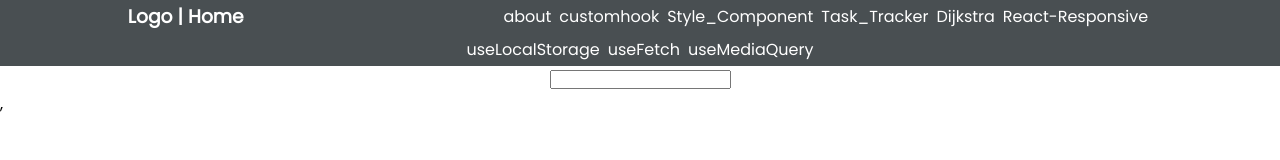
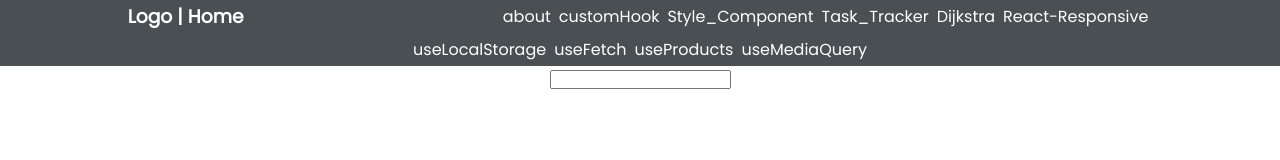
Before and after one commit to RabinPhaiju/React-Learn, a React (Create React App) app: page /React-Learn/customHook/useLocalStorage in a window 1280 px wide. Shown: the top 160 px of the page. Built offline with nearby package versions, Linux system fonts and the light colour scheme.

Commit message:
refactor nested router

```diff
--- a/src/App.js
+++ b/src/App.js
@@ -1,4 +1,4 @@
-import { Routes, Route,Link } from "react-router-dom"
+import { Routes, Route } from "react-router-dom"
 import React from "react"
 import Nav from "./components/Nav"
 import About from "./components/pages/About"
@@ -14,6 +14,7 @@ import LocalStorage from "./components/customHook/useLocalStorage/LocalStorage"
 import FetchData from "./components/customHook/useFetch/FetchData"
 import ReactResponsive from "./components/pages/react_responsive/ReactResponsive"
 import MediaQuery from "./components/customHook/useMediaQuery/MediaQuery"
+import FetchProduct from "./components/customHook/useProduct/FetchProduct"
 
 function App() {
   return (
@@ -22,14 +23,16 @@ function App() {
         <Routes>
           <Route path='/React-Learn/' exact element={<Home/>} />
           <Route path='/React-Learn/about' exact element={<About/>} />
-          <Route path='/React-Learn/customhook' exact element={<CustomHook/>} />
           <Route path='/React-Learn/stylecomponents' exact element={<StyleComponent/>} />
           <Route path='/React-Learn/taskTracker' exact element={<TaskTracker/>} />
           <Route path='/React-Learn/Dijkstra' exact element={<PathfindingVisualizer/>} />
           <Route path='/React-Learn/react-responsive' exact element={<ReactResponsive/>} />
-          <Route path='/React-Learn/customHook/useLocalStorage' exact element={<LocalStorage/>} />
-          <Route path='/React-Learn/customHook/useFetch' exact element={<FetchData/>} />
-          <Route path='/React-Learn/customHook/useMediaQuery' exact element={<MediaQuery/>} />
+          <Route path='/React-Learn/customhook' exact element={<CustomHook/>} >
+            <Route path='useLocalStorage' exact element={<LocalStorage/>} />
+            <Route path='useFetch' exact element={<FetchData/>} />
+            <Route path='useProducts' exact element={<FetchProduct/>} />
+            <Route path='useMediaQuery' exact element={<MediaQuery/>} />
+          </Route>
           <Route element={<NotFound/>} />
           </Routes>
       </div>
--- a/src/components/Nav.js
+++ b/src/components/Nav.js
@@ -17,7 +17,7 @@ const Nav = () => {
           <div className='nav-item'>about</div>
         </Link>
         <Link to='/React-Learn/customHook' style={navStyle}>
-          <div className='nav-item'>customhook</div>
+          <div className='nav-item'>customHook</div>
         </Link>
         <Link to='/React-Learn/stylecomponents' style={navStyle}>
           <div className='nav-item'>Style_Component</div>
--- a/src/components/customHook/useFetch/FetchData.js
+++ b/src/components/customHook/useFetch/FetchData.js
@@ -1,12 +1,10 @@
 import React from "react"
 import useFetch from "./useFetch"
-import CustomHook from "../../pages/CustomHook"
 
 function FetchData() {
   const { data, loading, error } = useFetch("https://jsonplaceholder.typicode.com/todos")
   return (
     <div>
-      <CustomHook />
       <ul>
         {loading && <li>Loading...</li>}
         {error && <li>Error: {error.message}</li>}
--- a/src/components/customHook/useFetch/useFetch.js
+++ b/src/components/customHook/useFetch/useFetch.js
@@ -11,9 +11,9 @@ const useFetch = (url = "", options = null) => {
         const response = await fetch(url, options)
         const json = await response.json()
         setData(json)
-        setLoading(false)
       } catch (error) {
         setError(error)
+      } finally {
         setLoading(false)
       }
     }
--- a/src/components/customHook/useLocalStorage/LocalStorage.js
+++ b/src/components/customHook/useLocalStorage/LocalStorage.js
@@ -1,7 +1,6 @@
 import React from "react"
 import useLocalStorage from "./useLocalStorage"
 import useUpdateLogger from "./useUpdateLogger"
-import CustomHook from "../../pages/CustomHook"
 
 function LocalStorage() {
   // const [name, setName] = useLocalStorage("name", () => "")
@@ -9,7 +8,6 @@ function LocalStorage() {
   useUpdateLogger(name)
   return (
     <div>
-      <CustomHook />
       <input type='text' value={name} onChange={(e) => setName(e.target.value)} />
     </div>
   )
--- a/src/components/customHook/useMediaQuery/MediaQuery.js
+++ b/src/components/customHook/useMediaQuery/MediaQuery.js
@@ -1,6 +1,5 @@
 import React from "react"
 import useMediaQuery from "./useMediaQuery"
-import CustomHook from "../../pages/CustomHook"
 import "./MediaQuery.css"
 
 function MediaQuery() {
@@ -8,7 +7,6 @@ function MediaQuery() {
   const isTablet = useMediaQuery(1024)
   return (
     <div>
-      <CustomHook />
       <div className={"layout " + (isMobile ? "mobile" : "") + (isTablet ? " tablet" : "")}>
         <h1>{isMobile ? "Mobile" : isTablet ? "Tablet" : "Desktop"}</h1>
       </div>
--- a/src/components/pages/CustomHook.js
+++ b/src/components/pages/CustomHook.js
@@ -1,5 +1,5 @@
 import React from "react"
-import { Link } from "react-router-dom"
+import {Link, Outlet } from "react-router-dom"
 
 const CustomHook = () => {
   const navStyle = {
@@ -7,19 +7,25 @@ const CustomHook = () => {
     textDecoration: "none",
   }
   return (
+    <div>
     <nav>
       <div className='nav'>
         <Link to='/React-Learn/customHook/useLocalStorage' style={navStyle}>
           <div className='nav-item'>useLocalStorage</div>
-        </Link>{" "}
+        </Link>
         <Link to='/React-Learn/customHook/useFetch' style={navStyle}>
           <div className='nav-item'>useFetch</div>
+        </Link>
+        <Link to='/React-Learn/customHook/useProducts' style={navStyle}>
+          <div className='nav-item'>useProducts</div>
         </Link>
         <Link to='/React-Learn/customHook/useMediaQuery' style={navStyle}>
           <div className='nav-item'>useMediaQuery</div>
         </Link>
       </div>
-    </nav>
+      </nav>
+     <Outlet/>
+    </div>
   )
 }
 
--- a/src/index.js
+++ b/src/index.js
@@ -8,6 +8,6 @@ ReactDOM.createRoot(document.getElementById('root')).render(
   <React.StrictMode>
     <BrowserRouter>
       <App />
-  </BrowserRouter>,
+  </BrowserRouter>
   </React.StrictMode>
 )
```
